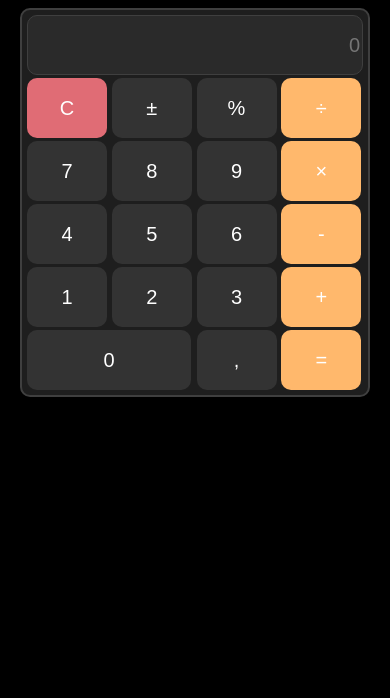
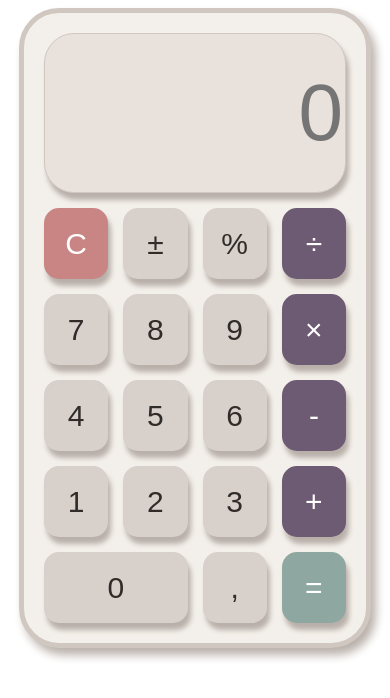
Before and after one commit to mawvur/calculator, a plain HTML site: page index.html in a window 390 px wide. Drawn offline with Linux system fonts and the light colour scheme.

Commit message:
Изменила дизайн

```diff
--- a/style.css
+++ b/style.css
@@ -3,23 +3,142 @@
 }
 
 body {
-    background-color: black;
+    background-color: white;
 }
 
 .container {
+    width: 40rem;
+    height: 50rem;
+    display: grid;
+    grid-template: repeat(6, 1fr) / repeat(4, 1fr);
+    background-color: #F3EFEA;
+    border-radius: 40px;
+    border: #D0C7C1 solid 5px;
+    align-self: center;
+    justify-self: center;
+    gap: 20px;
+    padding: 30px;
+    box-shadow: 5px 7px 10px #B9B0AA;
+}
+.bg {
     width: auto;
     height: auto;
     display: grid;
-    grid-template: repeat(6, 1fr) / repeat(4, 1fr);
-    background-color: #1E1E1E;
-    border-radius: 10px;
-    border: #3F3F3F solid 2px;
     align-self: center;
     justify-self: center;
-    gap: 3px;
-    padding: 5px;
+    /* padding: 60px 0px 70px 0px; */
+}
+
+@keyframes click {
+    from {
+        transform: scale(1);
+
+    }
+    to {
+        transform: scale(1.2);
+    }
+}
+
+button {
+    width: auto;
+    height: auto;
+    border-radius: 30px;
+
+    border: none;
+    color: #FFFFFF;
+    font-size: 50px;
+    box-shadow: 3px 7px 5px #B9B0AA;
+
+}
+
+@media (hover: hover) {
+    .number:hover {
+        background-color: #C4BAB4;
+    }
+    .sign:hover {
+        background-color: #58465E;
+    }
+    .clear:hover {
+        background-color: #B56D6D;
+    }
+    #is:hover {
+        background-color: #78918B;
+    }
+}
+
+button:active {
+animation: click 1s linear;
+}
+.number:active {
+    background-color: #C4BAB4;
+}
+.sign:active {
+    background-color: #58465E;
+}
+#is:active {
+    background-color: #78918B;
+}
+
+.clear:active {
+    background-color: #B56D6D;
+}
+
+
+.sign {
+    background-color: #6D5A73;
+}
+.number {
+    background-color: #D8D0CB;
+    color: #302C2A;
+}
+#is {
+    background-color: #8FA7A1;
+}
+
+input {
+    grid-column: span 4;
+    border-radius: 30px;
+    border: #D0C7C1 solid 1px;
+    background-color: #E8E1DC;
+    font-size: 80px;
+    color: #302C2A;
+    text-align: right;
+    height: 10rem;
+    box-shadow: 3px 7px 5px #B9B0AA;
+}
+
+input:focus {
+    outline: none;
+}
+
+
+.clear {
+    background-color: #C98484;
+}
+#n0 {
+    grid-column: span 2;
+    width: auto;
+}
+
+
+@media (max-width: 700px) {
+.container {
+    width: 22rem;
+    height: 40rem;
+    box-sizing: border-box;
+    display: grid;
+    grid-template: repeat(6, 1fr) / repeat(4, 1fr);
+    background-color: #F3EFEA;
+    border-radius: 40px;
+    border: #D0C7C1 solid 5px;
+    align-self: center;
+    justify-self: center;
+    gap: 15px;
+    padding: 20px;
+    box-shadow: 5px 7px 10px #B9B0AA;
 }
 .bg {
+    box-sizing: border-box;
     width: auto;
     height: auto;
     display: grid;
@@ -28,136 +147,31 @@ body {
 }
 
 button {
-    width: 60px;
-    height: 50px;
-    border-radius: 10px;
-
+    width: auto;
+    height: auto;
+    border-radius: 15px;
     border: none;
-    color: white;
-    font-size: 20px;
+    font-size: 30px;
 }
 
-@media (hover: hover) {
-.number:hover {
-    background-color: #4A4A4A;
+#n0 {
+    grid-column: span 2;
+    width: auto;
 }
-.sign:hover {
-    background-color: #E6954D;
+
+button:active {
+animation: click 1s linear;
 }
-.clear:hover {
-    background-color: #C4555E;
+.number:active {
+    background-color: #C4BAB4;
+}
+.sign:active {
+    background-color: #58465E;
+}
+#is:active {
+    background-color: #78918B;
+}
+.clear:active {
+    background-color: #B56D6D;
 }
 }
-.number:active {
-    background-color: #4A4A4A;
-}
-.sign:active {
-    background-color: #E6954D;
-}
-.clear:active {
-    background-color: #C4555E;
-}
-
-
-.sign {
-    background-color: #FFB86C;
-}
-.number {
-    background-color: #333333;
-}
-
-input {
-    grid-column: span 4;
-    border-radius: 10px;
-    border: #3F3F3F solid 1px;
-    background-color: #2A2A2A;
-    font-size: 20px;
-    text-align: right;
-}
-
-
-.clear {
-    background-color: #E06C75;
-}
-#n0 {
-    grid-column: span 2;
-    width: 123px;
-}
-
-/* @media (max-width: 1200px) {
-.container {
-    box-sizing: border-box;
-    width: 100%;
-    height: 100%;
-    display: grid;
-    grid-template: repeat(6, 1fr) / repeat(4, 1fr);
-    background-color: #1E1E1E;
-    border-radius: 10px;
-    border: #3F3F3F solid 2px;
-    align-self: center;
-    justify-self: center;
-    gap: 3px;
-    padding: 5px;
-}
-.bg {
-    box-sizing: border-box;
-    width: 350px;
-    height: 350px;
-    display: grid;
-    align-self: center;
-    justify-self: center;
-}
-
-button {
-    width: 80px;
-    height: 60px;
-    border-radius: 10px;
-
-    border: none;
-    color: white;
-    font-size: 20px;
-}
-#n0 {
-    grid-column: span 2;
-    width: 163px;
-}
-} */
-
-@media (max-width: 480px) {
-.container {
-    box-sizing: border-box;
-    width: 100%;
-    height: 100%;
-    display: grid;
-    grid-template: repeat(6, 1fr) / repeat(4, 1fr);
-    background-color: #1E1E1E;
-    border-radius: 10px;
-    border: #3F3F3F solid 2px;
-    align-self: center;
-    justify-self: center;
-    gap: 3px;
-    padding: 5px;
-}
-.bg {
-    box-sizing: border-box;
-    width: 350px;
-    height: 350px;
-    display: grid;
-    align-self: center;
-    justify-self: center;
-}
-
-button {
-    width: 80px;
-    height: 60px;
-    border-radius: 10px;
-
-    border: none;
-    color: white;
-    font-size: 20px;
-}
-#n0 {
-    grid-column: span 2;
-    width: 164px;
-}
-}
```
